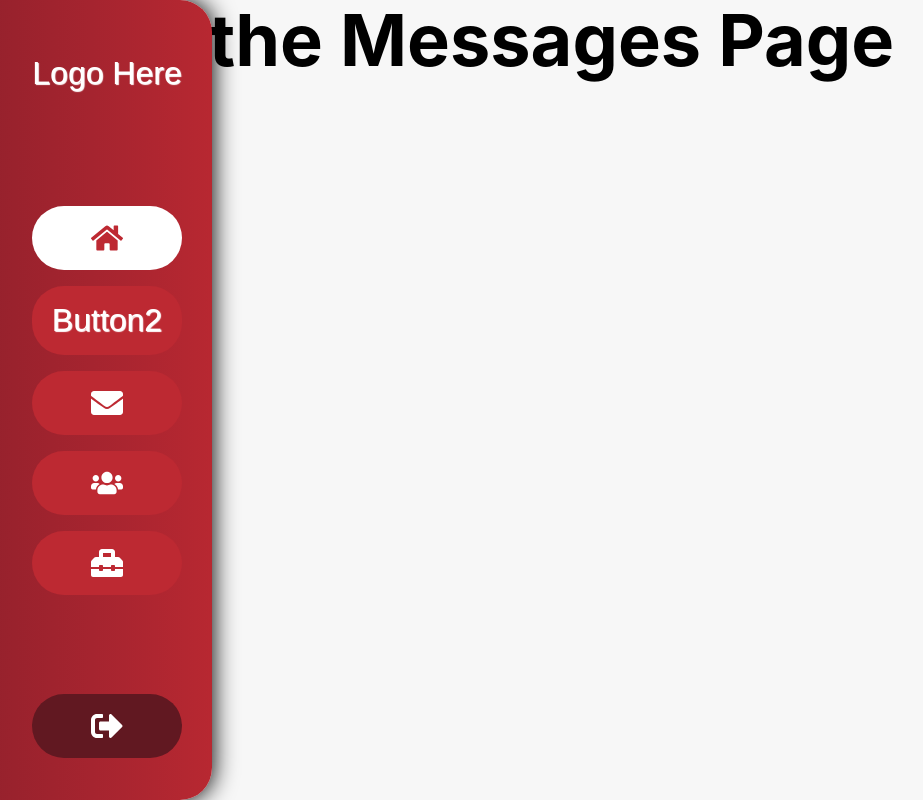
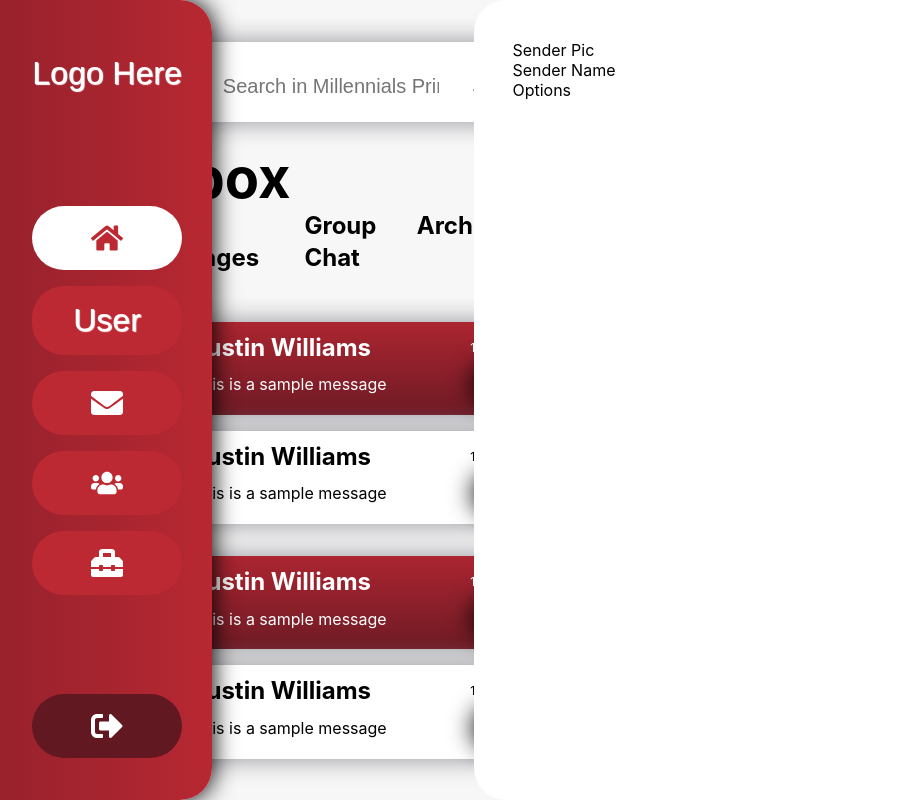
Before and after one commit to justinlamarr1992/millennials_prime, a React (Create React App) app in the folder client/: page /messages in a window 1280 px wide. Shown: the whole page, without its empty margins (38-961 px from the left). Built offline with nearby package versions, Linux system fonts and the light colour scheme; the HTML template or start-up script is replaced by a standard one.

Commit message:
messages

```diff
--- /dev/null
+++ b/client/src/Components/messaging/InboxMessage.jsx
@@ -0,0 +1,32 @@
+import React from "react";
+import User from "../../Assets/Images/user.jpeg";
+
+const InboxMessage = () => {
+  return (
+    <div>
+      <section className="prime-container inbox-message-container con-shade">
+        <img className="inbox-sender-pic" src={User} alt="User Image here" />
+        <h4 className="inbox-sender-name">Justin Williams</h4>
+        <h5 className="inbox-sender-message">This is a sample message</h5>
+        <h6 className="inbox-sender-time">12:00pm</h6>
+        <div className="inbox-sender-noti prime-noti top-boxes p-con-shade clickable">
+          {/* <h3 className="noti-num">2</h3> */}
+          {/* Sixes for big screen vs laptop */}
+          <h4 className="noti-num">2</h4>
+        </div>
+      </section>
+      <section className="norm-container inbox-message-container con-shade">
+        <img className="inbox-sender-pic" src={User} alt="User Image here" />
+        <h4 className="inbox-sender-name">Justin Williams</h4>
+        <h5 className="inbox-sender-message">This is a sample message</h5>
+        <h6 className="inbox-sender-time">12:00pm</h6>
+        <div className="inbox-sender-noti norm-noti top-boxes p-con-shade clickable">
+          {/* <h3 className="noti-num">2</h3> */}
+          {/* Sixes for big screen vs laptop */}
+          <h4 className="noti-num">2</h4>
+        </div>
+      </section>
+    </div>
+  );
+};
+export default InboxMessage;
--- /dev/null
+++ b/client/src/Components/messaging/MessageModal.jsx
@@ -0,0 +1,16 @@
+import React from "react";
+const MessageModal = () => {
+  return (
+    <div className="message-modal">
+      <div className="message-modal-container">
+        <div className="message-modal-sender">
+          <div className="message-sender-pic">Sender Pic</div>
+          <div className="message-sender-name">Sender Name</div>
+          <div className="message-sender-options">Options</div>
+        </div>
+        <div className="message-modal-chat"></div>
+      </div>
+    </div>
+  );
+};
+export default MessageModal;
--- /dev/null
+++ b/client/src/Components/messaging/messages.css
@@ -0,0 +1,92 @@
+.message-container{
+display: flex;
+flex-direction: column;
+/* margin: auto; */
+/* padding-left: var(--nav-w); */
+padding-left: 100px;
+margin: 2% 6%;
+    /* border: 1px solid black; */
+    width: 30%
+}
+.message-container section:hover {
+  box-shadow: var(--tshade);
+  /* transform: scale(1.1, 1.1); */
+}
+
+.message-modal {
+    display: grid;
+    grid-template-columns: 5% auto 5%;
+    grid-template-rows: 5% auto 5%;
+    /* border: 1px solid black; */
+    height: 100vh;
+    /* mod width too big for laptop */
+    /* width: var(--mod-w); */
+    /* width: 50rem; */
+    width: 60%;
+    position: fixed;
+    z-index: 1;
+    top: 0;
+    right: 0;
+    background-color: var(--form-c);
+
+    background-size: 250% 200%;
+    animation: movingGradient 5s linear infinite alternate;
+    color: var(--pri-t);
+    border-radius: var(--lbrad);
+    overflow-x: hidden ;
+}
+.message-modal-container{
+    grid-area: 2/2/3/3;
+    display: flex;
+    flex-direction: column;
+}
+
+
+.message-select{
+    display: flex;
+    justify-content: space-between;
+     margin-bottom: 2rem;
+}
+
+.inbox-message-container{
+    padding: 10px 10px;
+    display: grid;
+    grid-template-columns: 10% auto 10%;
+    grid-template-rows: repeat(2, auto) ;
+    justify-items: center;
+    align-items: center;
+    column-gap:2% ;
+    margin: 1rem 0;
+}
+
+.inbox-sender-pic{
+width: 100%;
+border-radius: var(--brad);
+grid-area: 1/1/3/2;
+}
+.inbox-sender-name{
+grid-area: 1/2/2/3;
+justify-self: start;
+}
+.inbox-sender-message{
+grid-area: 2/2/3/3;
+justify-self: start;
+}
+.inbox-sender-time{
+    grid-area: 1/3/2/4;
+justify-self: center;
+}
+.inbox-sender-noti{
+    grid-area: 2/3/3/4;
+justify-self: center;
+display: flex;
+justify-content: center;
+}
+.prime-noti{
+background-color: var(--qui-c);
+
+}
+.norm-noti{
+background-color: var(--sec-c);
+
+}
--- a/client/src/Components/nav/NavBar.js
+++ b/client/src/Components/nav/NavBar.js
@@ -35,11 +35,19 @@ const NavBar = (props) => {
           {/* Home
             <FontAwesomeIcon icon="fa-solid fa-house" /> */}
 
+          {/* This is the test for getting to the profile page not a button that will remain here */}
           <div className="test">
+            <Link key="profile" to="/user">
+              User
+            </Link>
+          </div>
+          {/* This is the test for getting to the profile page not a button that will remain here */}
+
+          {/* <div className="test">
             <a href="">
               <span className="nav-text">Button2</span>
             </a>
-          </div>
+          </div> */}
           <div className="test">
             <Link key="messages" to="/messages">
               <FaEnvelope />
--- a/client/src/Components/user/ProfileModal.jsx
+++ b/client/src/Components/user/ProfileModal.jsx
@@ -4,8 +4,9 @@ import { FaEnvelope } from "react-icons/fa";
 
 const ProfileModal = () => {
   return (
-    <div className="right-modal con-shade">
+    <div className="profile-modal con-shade">
       <div className="modal-container">
+        {/* Make this its own componenet */}
         <div className="modal-t-boxes">
           <div className="noti-box top-boxes p-con-shade clickable">
             {/* <h3 className="noti-num">2</h3> */}
@@ -18,6 +19,8 @@ const ProfileModal = () => {
             alt="User Image here"
           />
         </div>
+        {/* Make this its own componenet */}
+
         <div className="modal-prof-info">
           <img
             className="modal-prof-pic p-con-shade"
--- a/client/src/Components/user/user.css
+++ b/client/src/Components/user/user.css
@@ -12,7 +12,7 @@ padding-left: var(--nav-w);
 }
 
 /* User Modal */
-.right-modal {
+.profile-modal {
     display: grid;
     grid-template-columns: 5% auto 5%;
     grid-template-rows: 5% auto 5%;
--- a/client/src/Pages/Messaging/Messages.js
+++ b/client/src/Pages/Messaging/Messages.js
@@ -1,7 +1,27 @@
 import React from "react";
-import "./messages.css";
+import SearchBar from "../../Components/home/SearchBar";
+import InboxMessage from "../../Components/messaging/InboxMessage";
+import MessageModal from "../../Components/messaging/MessageModal";
+import "../../Components/messaging/messages.css";
 
 const Messages = () => {
-  return <h1>This is the Messages Page</h1>;
+  return (
+    <div className="page">
+      <div className="message-container">
+        <SearchBar />
+        {/* Add button to send new message */}
+        <h2>Inbox</h2>
+        <div className="message-select">
+          <h4>Direct Messages</h4>
+          <h4>Group Chat</h4>
+          <h4>Archived</h4>
+        </div>
+        <InboxMessage />
+        <InboxMessage />
+
+        <MessageModal />
+      </div>
+    </div>
+  );
 };
 export default Messages;
```
Also changed, not shown: client/src/Pages/Messaging/messages.css (deleted).
